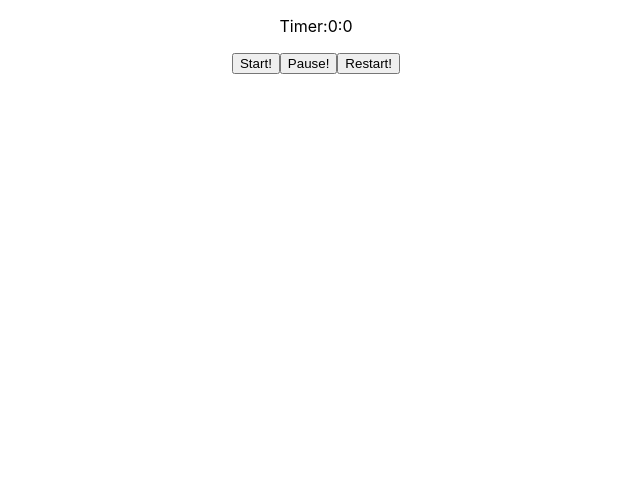
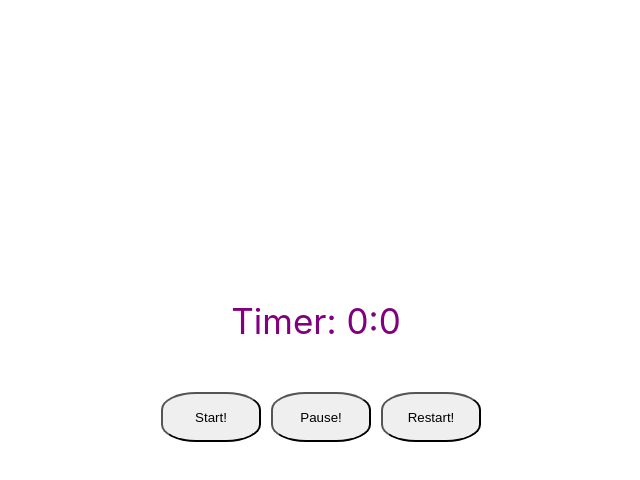
Before and after one commit to O-Sanni/Stop-watch, a React (Create React App) app: page / in a window 1280 px wide. Shown: the top 480 px of the page, without its empty margins (324-964 px from the left). Built offline with nearby package versions, Linux system fonts and the light colour scheme.

Commit message:
working version 1

```diff
--- a/src/App.css
+++ b/src/App.css
@@ -1,38 +1,3 @@
 .App {
   text-align: center;
 }
-
-.App-logo {
-  height: 40vmin;
-  pointer-events: none;
-}
-
-@media (prefers-reduced-motion: no-preference) {
-  .App-logo {
-    animation: App-logo-spin infinite 20s linear;
-  }
-}
-
-.App-header {
-  background-color: #282c34;
-  min-height: 100vh;
-  display: flex;
-  flex-direction: column;
-  align-items: center;
-  justify-content: center;
-  font-size: calc(10px + 2vmin);
-  color: white;
-}
-
-.App-link {
-  color: #61dafb;
-}
-
-@keyframes App-logo-spin {
-  from {
-    transform: rotate(0deg);
-  }
-  to {
-    transform: rotate(360deg);
-  }
-}
--- a/src/App.js
+++ b/src/App.js
@@ -1,6 +1,6 @@
 import React from 'react';
 import './App.css';
-import Watch from "./components/Watch"
+import Watch from "./components/Watch";
 
 function App() {
   return (
--- a/src/components/PauseButton.js
+++ b/src/components/PauseButton.js
@@ -1,10 +1,11 @@
 import React from 'react';
+import './components.css';
 
 class PauseButton extends React.Component{
     render()
     {
         return(
-                <button onClick={this.props.onClick}>
+                <button className="buttons" onClick={this.props.onClick}>
                     Pause!
                 </button>
         )
--- a/src/components/RestartButton.js
+++ b/src/components/RestartButton.js
@@ -1,10 +1,11 @@
 import React from "react";
+import './components.css';
 
 class RestartButton extends React.Component{
 
     render(){
         return(
-            <button onClick={this.props.onClick}>
+            <button className="buttons"  onClick={this.props.onClick}>
                 Restart!
             </button>
     )
--- a/src/components/StartButton.js
+++ b/src/components/StartButton.js
@@ -1,11 +1,12 @@
 import React from 'react';
+import './components.css';
 
 class StartButton extends React.Component{
 
     render()
     {
         return(
-                <button onClick={this.props.onClick}>
+                <button className="buttons" onClick={this.props.onClick}>
                     Start!
                 </button>
         )
--- a/src/components/Watch.js
+++ b/src/components/Watch.js
@@ -2,6 +2,7 @@ import React from "react";
 import RestartButton from "./RestartButton";
 import StartButton from "./StartButton";
 import PauseButton from "./PauseButton";
+import './components.css';
 
 
 class Watch extends React.Component{
@@ -9,13 +10,12 @@ class Watch extends React.Component{
         super();
         //make the states default minutes is set to 0, seconds to 0 and count for pause to 0
         this.state={min:0,
-        seconds:0, countPause:0, countStart:1, start:false };
+        seconds:0, countPause:0, start:false };
     }
 
     startClick =()=>{ //function which called by pressing Start button
+        //this.inter will use setInterval to give new values to state every 1000 m.second
 
-        //this.inter will use setInterval to give new values to state every 1000 m.second
-        if(this.state.countStart===1){
         this.inter=setInterval(()=>{
             this.setState({ //set state values
                 seconds:(this.state.seconds +1), //will add 1 to seconds every 1000 m.s
@@ -25,21 +25,19 @@ class Watch extends React.Component{
                 min: this.state.min +1}); // and minutes will increase by 1
             }
         },1000);
-     }
-     this.setState({start:true, countStart:this.state.countStart+1}); //set countStart to true and add 1 to countStart
+        this.setState({start:true}); //set countStart to true
     }
      //by pressing restart button state will be updated to original state which was 0's
     restartClick=()=>{
      this.setState({min: 0,
-        seconds:0, countPause:0, countStart:1, start:false });
+        seconds:0, countPause:0, start:false, repeat:0 });
         clearInterval(this.inter); //clearInterval to stop the setInterval()
     }
     // by pressing Pause we updating countPause by adding 1
     pauseClick=()=>{
         if(this.state.start===true){
         this.setState({countPause: (this.state.countPause+1)});
-        if(this.state.countPause%2!=0){ //if countPause not divisiable by 2 we call startClick function to continue setInterval
-            this.setState({countStart:1})
+        if(this.state.countPause%2!==0){ //if countPause not divisiable by 2 we call startClick function to continue setInterval
             this.startClick();
         }
         else{ //if countPause divisiable by 2 we use clearInterval to stop the setInterval()
@@ -51,7 +49,7 @@ class Watch extends React.Component{
 
         return (
             <div>
-                <p>Timer:{this.state.min}:{this.state.seconds}</p>
+                <p id="timerParagraph">Timer: {this.state.min}:{this.state.seconds}</p>
                 <StartButton onClick={this.startClick} />
                 <PauseButton onClick={this.pauseClick} />
                 <RestartButton onClick={this.restartClick} />
--- /dev/null
+++ b/src/components/components.css
@@ -0,0 +1,12 @@
+.buttons{
+    width: 100px;
+    height: 50px;
+    margin-left: 10px;
+    border-radius: 35%;
+}
+#timerParagraph{
+ margin-top: 300px;
+ margin-bottom: 50px;
+ font-size: 35px;
+ color: purple;
+}
```
Also changed, not shown: src/logo.svg (deleted).
